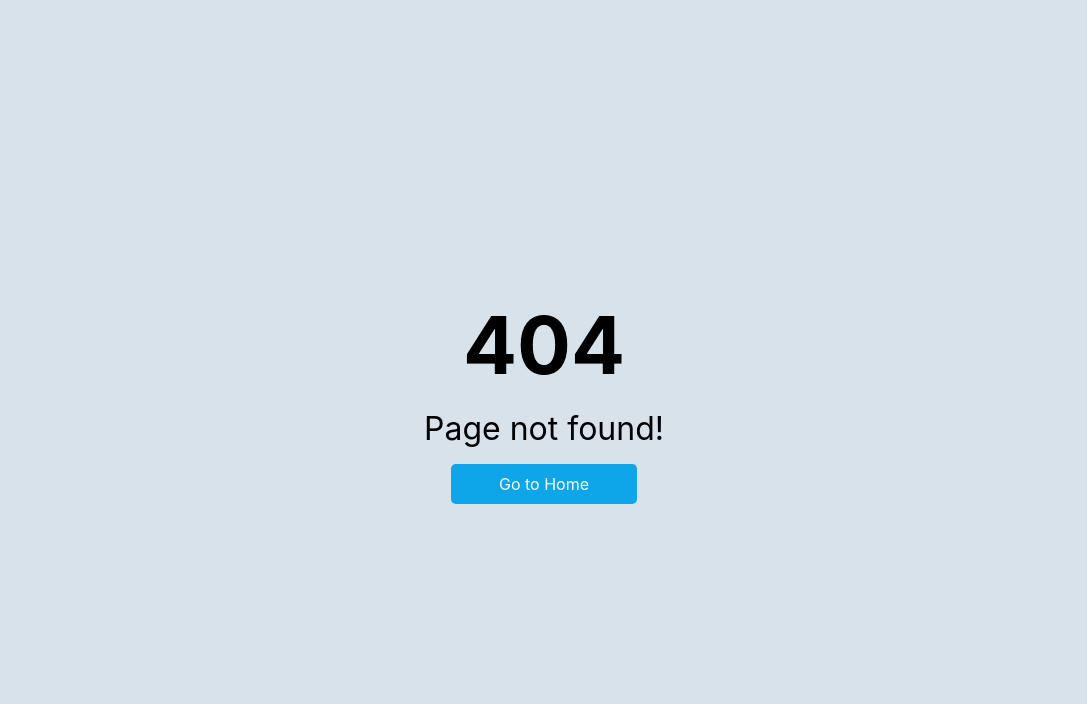
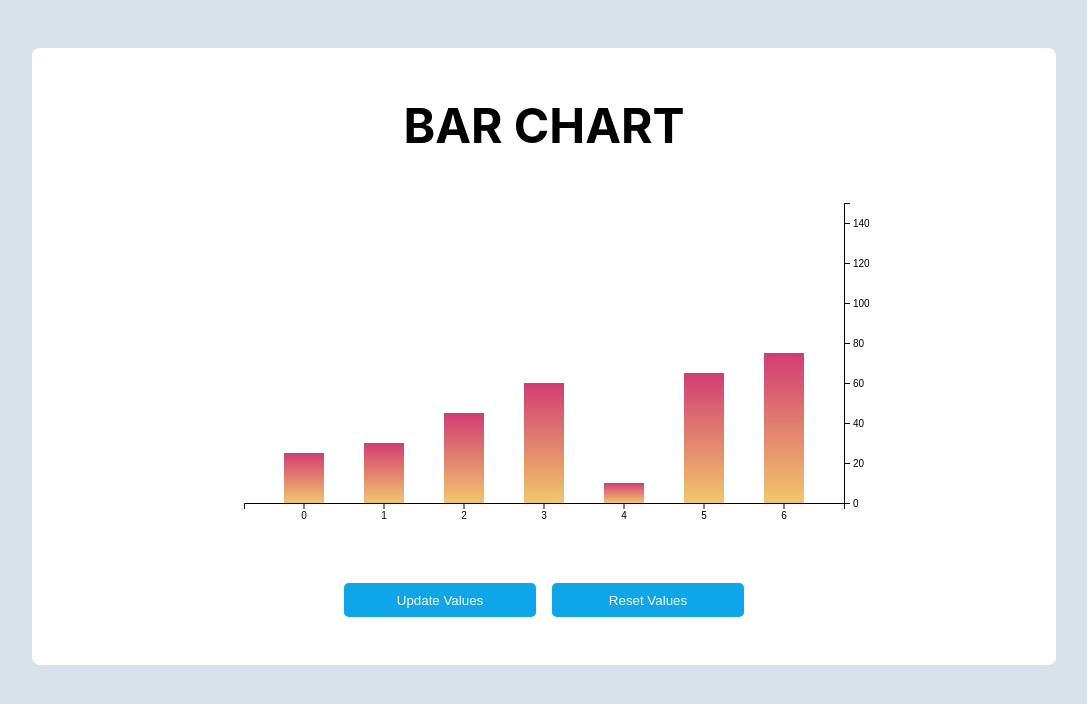
Before and after one commit to ashkalor/react-dataviz, a React (Create React App) app: page /barchart in a window 1280 px wide. Before the commit this address had no page. Shown: the top 704 px of the page, without its empty margins (96-1183 px from the left). Built offline with nearby package versions, Linux system fonts and the light colour scheme.

Commit message:
Add bar chart for data visualization

```diff
--- a/package.json
+++ b/package.json
@@ -6,6 +6,7 @@
     "@testing-library/jest-dom": "^5.16.4",
     "@testing-library/react": "^13.2.0",
     "@testing-library/user-event": "^13.5.0",
+    "d3": "^7.4.4",
     "react": "^18.1.0",
     "react-dom": "^18.1.0",
     "react-router-dom": "6",
--- a/src/index.js
+++ b/src/index.js
@@ -5,6 +5,7 @@ import App from "./App";
 import { BrowserRouter, Routes, Route } from "react-router-dom";
 import SignUp from "./screens/SignUp";
 import NotFound from "./screens/NotFound";
+import BarChart from "./screens/BarChart";
 
 const root = ReactDOM.createRoot(document.getElementById("root"));
 root.render(
@@ -12,6 +13,7 @@ root.render(
     <Routes>
       <Route path="/" element={<App />}></Route>
       <Route path="/signup" element={<SignUp />}></Route>
+      <Route path="/barchart" element={<BarChart />}></Route>
       <Route path="*" element={<NotFound />}></Route>
     </Routes>
   </BrowserRouter>
--- /dev/null
+++ b/src/screens/BarChart.js
@@ -0,0 +1,105 @@
+import "../styles/BarChart.scss";
+import { useRef, useEffect, useState } from "react";
+import { select, axisBottom, axisRight, scaleLinear, scaleBand } from "d3";
+
+const BarChart = () => {
+  const [data, setData] = useState([25, 30, 45, 60, 10, 65, 75]);
+  const svgRef = useRef();
+
+  useEffect(() => {
+    const svg = select(svgRef.current);
+
+    const defs = svg.append("defs");
+
+    const bgGradient = defs
+      .append("linearGradient")
+      .attr("id", "bg-gradient")
+      .attr("gradientTransform", "rotate(90)");
+    bgGradient
+      .append("stop")
+      .attr("stop-color", "#F2C66B")
+      .attr("offset", "0%");
+    bgGradient
+      .append("stop")
+      .attr("stop-color", "#D13D73")
+      .attr("offset", "100%");
+
+    const xScale = scaleBand()
+      .domain(data.map((value, index) => index))
+      .range([0, 600])
+      .padding(0.5);
+
+    const yScale = scaleLinear().domain([0, 150]).range([300, 0]);
+
+    const xAxis = axisBottom(xScale).ticks(data.length);
+
+    svg
+      .select(".barchart__xaxis")
+      .style("transform", "translateY(300px)")
+      .call(xAxis);
+
+    const yAxis = axisRight(yScale);
+    svg
+      .select(".barchart__yaxis")
+      .style("transform", "translateX(600px)")
+      .call(yAxis);
+
+    svg
+      .selectAll(".barchart__bar")
+      .data(data)
+      .join("rect")
+      .attr("class", "barchart__bar")
+
+      .style("transform", "scale(1, -1)")
+      .attr("x", (value, index) => xScale(index))
+      .attr("y", -300)
+      .attr("width", xScale.bandwidth())
+      .transition()
+      .attr("fill", "url(#bg-gradient)")
+      .attr("height", (value) => 300 - yScale(value));
+  }, [data]);
+
+  const updateHandler = () => {
+    setData(
+      data.map((value) => {
+        if (value >= 150) {
+          return 150;
+        }
+        return value + Math.floor(Math.random() * 10);
+      })
+    );
+  };
+
+  const resetHandler = () => {
+    setData([25, 30, 45, 60, 10, 65, 75]);
+  };
+
+  return (
+    <div className="barchart">
+      <div className="barchart__card">
+        <div className="barchart__title">BAR CHART</div>
+
+        <svg
+          onClick={updateHandler}
+          className="barchart__chart"
+          width={600}
+          height={300}
+          ref={svgRef}
+        >
+          <g className="barchart__xaxis" />
+          <g className="barchart__yaxis" />
+        </svg>
+        <div className="barchart__btnContainer">
+          <button onClick={updateHandler} className="barchart__button">
+            Update Values
+          </button>
+          <button onClick={resetHandler} className="barchart__button">
+            Reset Values
+          </button>
+        </div>
+      </div>
+    </div>
+  );
+};
+
+export default BarChart;
--- a/src/screens/NotFound.js
+++ b/src/screens/NotFound.js
@@ -3,10 +3,10 @@ import "../styles/NotFound.scss";
 
 const NotFound = () => {
   return (
-    <div className="container">
-      <h1 className="container__title">404</h1>
-      <p className="container__desc">Page not found!</p>
-      <Link className="container__link container__link--hover" to="/">
+    <div className="nfcontainer">
+      <h1 className="nfcontainer__title">404</h1>
+      <p className="nfcontainer__desc">Page not found!</p>
+      <Link className="nfcontainer__link nfcontainer__link--hover" to="/">
         Go to Home
       </Link>
     </div>
--- /dev/null
+++ b/src/styles/BarChart.scss
@@ -0,0 +1,47 @@
+@import "./_colors.scss";
+@import "./_button.scss";
+
+
+.barchart{
+    background-color: $shadow-color;
+    &__card{
+
+        width: 80%;
+        margin:3rem auto;
+        background-color: white;
+        border-radius: 0.5rem;
+        display: flex;
+        flex-direction: column;
+        justify-content: center;
+        align-items: center;
+
+
+    }
+    &__title{
+        margin: 3rem 0;
+        font-size: 3em;
+        font-weight: 700;
+    }
+    &__chart{
+        margin-bottom: 5rem;
+        overflow: visible
+    }
+    &__bar{
+        background: rgb(9,9,121);
+        background: linear-gradient(3600deg, rgba(9,9,121,1) 0%, rgba(0,255,255,1) 85%);
+    }
+    &__btnContainer{
+        display: flex;
+        gap:1rem;
+    }
+    &__button{
+        @include button;
+        outline: none;
+        margin-bottom: 3rem;
+        width: 12rem;
+    }
+    &__button:hover{
+        @include hover;
+    }
+
+}
--- a/src/styles/NotFound.scss
+++ b/src/styles/NotFound.scss
@@ -1,7 +1,7 @@
 @import './_button.scss';
 
 
-.container{
+.nfcontainer{
     width: 100%;
     height: 100vh;
     display: flex;
--- a/src/styles/SignUp.scss
+++ b/src/styles/SignUp.scss
@@ -75,7 +75,7 @@
         }
     }
     &__label{
-        color: $text-color;
+        color: $gray-500;
 
         &--checkbox{
             font-weight: 700;
@@ -112,12 +112,16 @@
         @include button;
         &--disabled{
             @include button;
-            background-color: $gray-300 ;
+            background-color: $secondary-color;
             pointer-events: none;
         }
     }
     &__btn:hover{
         @include hover;
+
+    }
+    &__btn:focus{
+        outline: none;
 
     }
     &__error{
--- a/src/styles/_colors.scss
+++ b/src/styles/_colors.scss
@@ -7,4 +7,5 @@ $error-color:#f87171;
 
 
 $blue-400:#38bdf8;
-$gray-300:#d1d5db
+$gray-300:#d1d5db;
+$gray-500:#6b7280;
```
Also changed, not shown: 1 other file (tests, documents, lock files or other folders).
